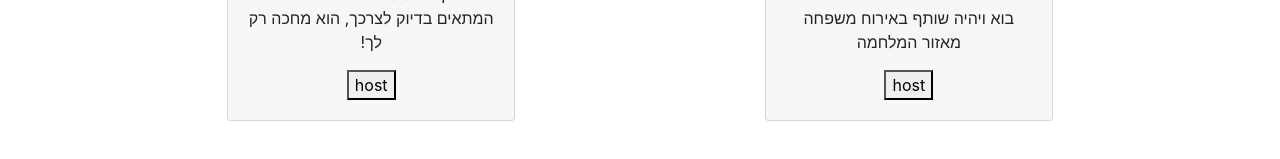
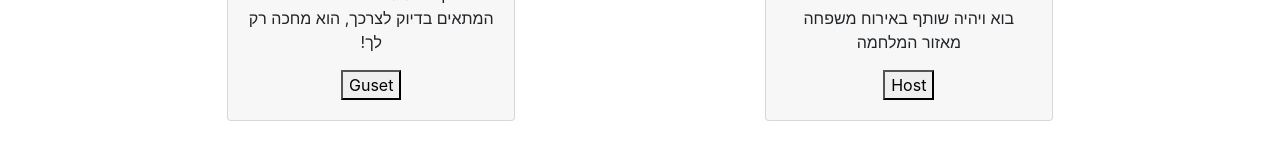
Before and after one commit to HadassaAvimor/Apartment-brokerage, a React (Create React App) app in the folder client/: page / in a window 1280 px wide. Shown: the part 481-640 px from the top of the page. Built offline with nearby package versions, Linux system fonts and the light colour scheme.

Commit message:
Get appartment with useEffect

```diff
--- a/client/src/GuestComponents/Guest.js
+++ b/client/src/GuestComponents/Guest.js
@@ -18,21 +18,35 @@ function ApartmentFilter() {
         accessible: false, // Set default value to false
     });
 
+    // useEffect(() => {
+    //   async function getAppartments() {
+    //         await axios.get('http://localhost:3001/hosts')
+    //         .then((response) => {
+    //             setApartments(response.data)
+    //         })
+    //         .catch((error) => {
+    //             console.log(error);
+    //         });
+
+    //     }
+
+    //     getAppartments();
+    //     setFilteredApartments(filterApartments());
+    // }, [],filters);
     useEffect(() => {
-      async function getAppartments() {
-            await axios.get('http://localhost:3001/hosts')
-            .then((response) => {
-                setApartments(response.data)
-            })
-            .catch((error) => {
+        async function getAppartments() {
+            try {
+                const response = await axios.get('http://localhost:3001/hosts');
+                setApartments(response.data);
+            } catch (error) {
                 console.log(error);
-            });
-
+            }
         }
 
         getAppartments();
         setFilteredApartments(filterApartments());
-    }, [],filters);
+    }, [filters]);
+
 
 
 
--- a/client/src/homePage/homePage.js
+++ b/client/src/homePage/homePage.js
@@ -17,7 +17,7 @@ export function HomePage() {
           <h5 class="card-title">מעונין לארח?</h5>
           <p class="card-text">בוא ויהיה שותף באירוח משפחה מאזור המלחמה</p>
           <button type="button" onClick={moveTohostMode}>
-            host
+            Host
           </button>
           </div>
       </div>
@@ -28,7 +28,7 @@ export function HomePage() {
           <h5 class="card-title">מעונין להתארח?</h5>
           <p class="card-text">כאן תוכל למצוא את המארח המתאים בדיוק לצרכך, הוא מחכה רק לך!</p>
           <button type="button" onClick={moveToguestMode}>
-            host
+            Guset
           </button>
           </div>
       </div>
```
